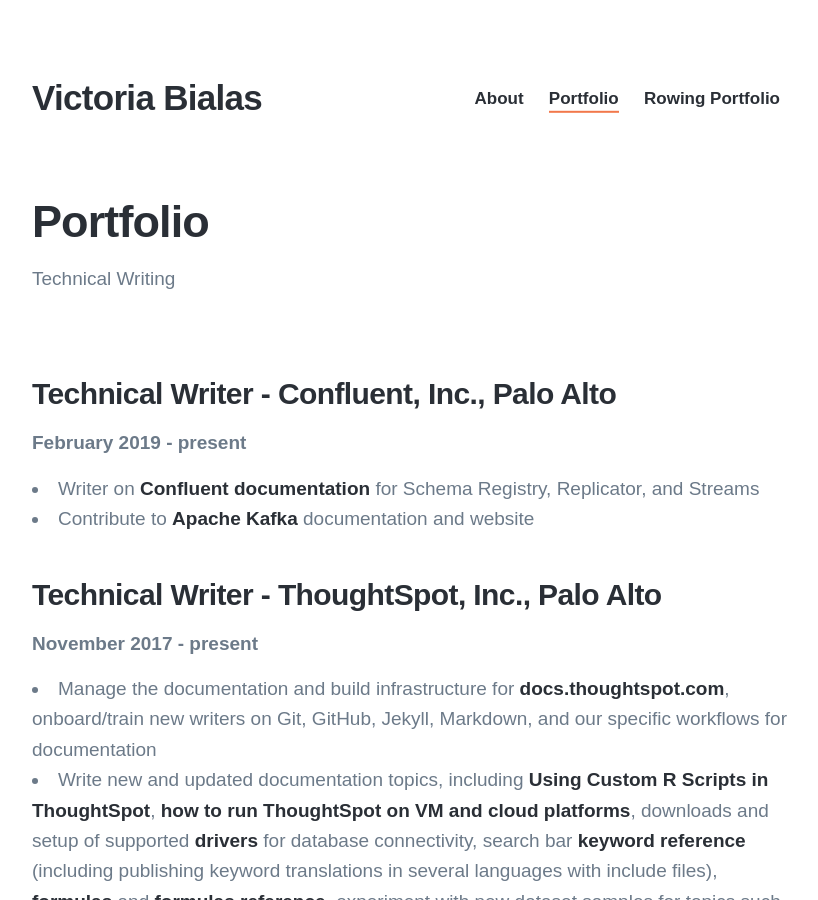
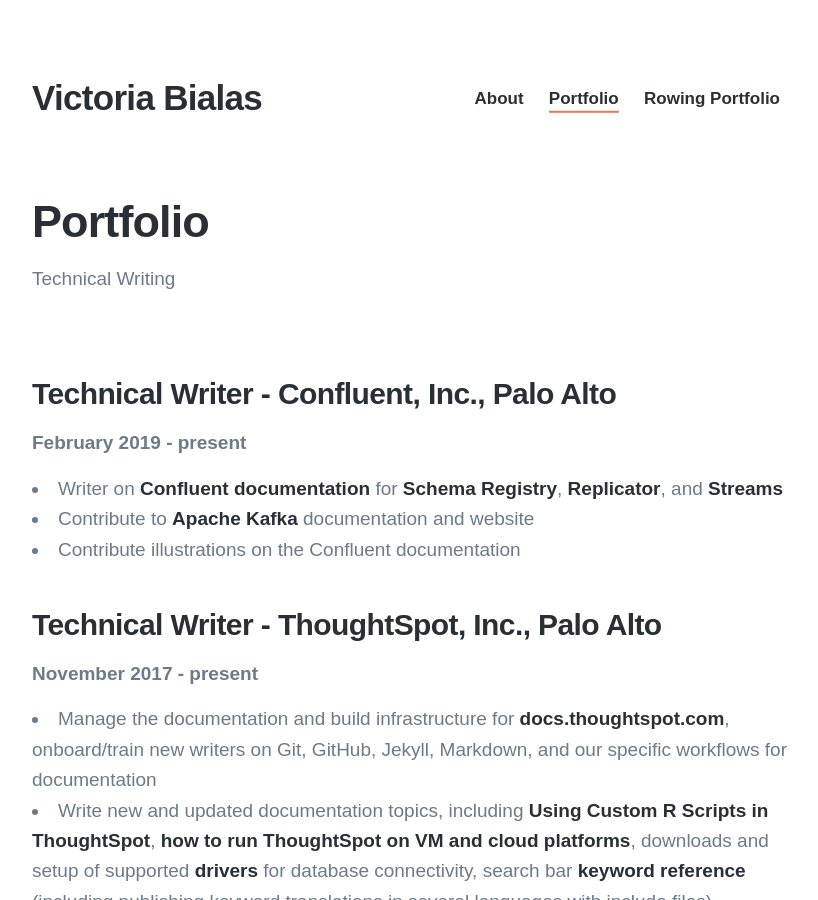
Before and after one commit to londoncalling/slow-motion-stories, a Jekyll site: the page built from _pages/portfolio.md, in a window 1280 px wide and 900 px high. Shown: the whole window, without its empty margins (224-1042 px from the left). Built offline with Jekyll 4.4.1, drawn with Linux system fonts in a browser that asks for light colours; nearby versions of some CDN libraries; some web fonts are replaced.

Commit message:
updated portfolio experience, Confluent
Signed-off-by: Vicky Bialas <vicky.bialas@gmail.com>

```diff
--- a/_pages/portfolio.md
+++ b/_pages/portfolio.md
@@ -9,8 +9,9 @@
 
 **February 2019 - present**
 
-- Writer on [Confluent documentation](https://docs.confluent.io/current/) for Schema Registry, Replicator, and Streams
+- Writer on [Confluent documentation](https://docs.confluent.io/current/) for [Schema Registry](https://docs.confluent.io/current/schema-registry/index.html), [Replicator](https://docs.confluent.io/current/multi-dc-replicator/index.html), and [Streams](https://docs.confluent.io/current/streams/index.html)
 - Contribute to [Apache Kafka](https://kafka.apache.org/) documentation and website
+- Contribute illustrations on the Confluent documentation
 
 ### Technical Writer - ThoughtSpot, Inc., Palo Alto
 
```
